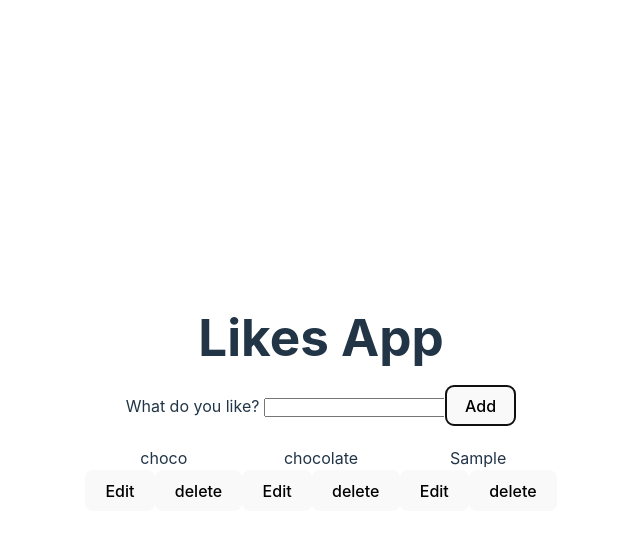
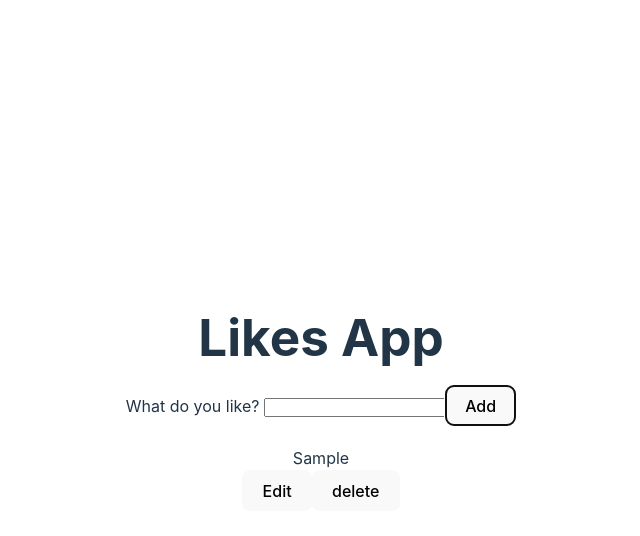
Before and after one commit to sineka-mediwave/react-project, a React (Vite) app in the folder app/: page / in a window 1280 px wide. Both pictures are taken after typing "Sample" into the empty fields and a click on the button "Add". Shown: the top 536 px of the page, without its empty margins (319-959 px from the left). Built offline with nearby package versions, Linux system fonts and the light colour scheme.

Commit message:
handling edit

```diff
--- a/app/src/App.jsx
+++ b/app/src/App.jsx
@@ -3,30 +3,35 @@ import MyList from "./Components/MyList";
 import AddForm from "./Components/AddForm";
 import "./App.css";
 
+function setToLocalStorage(value) {
+  localStorage.setItem("My-favourites", JSON.stringify(value));
+}
+
+function getFromLocalStorage() {
+  return JSON.parse(localStorage.getItem("My-favourites")) || [];
+}
+
 const App = () => {
-  const [value, setValue] = useState([
-    {
-      id: 1,
-      value: "choco",
-    },
-    {
-      id: 2,
-      value: "chocolate",
-    },
-  ]);
+  const [value, setValue] = useState([]);
+
+  useEffect(() => setValue(getFromLocalStorage()), []);
 
   function handleAdd(payload) {
-    console.log(payload);
-    const temp = [...value];
-    temp.push(payload);
-    setValue(temp);
+    const newValue = [...value, payload];
+    setValue(newValue);
+    setToLocalStorage(newValue);
+  }
+
+  function handleFilter(newArray) {
+    setValue(newArray);
+    setToLocalStorage(newArray);
   }
 
   return (
     <>
       <h1>Likes App</h1>
       <AddForm handleAdd={handleAdd} />
-      <MyList listItem={value} />
+      <MyList listItem={value} handleFilter={handleFilter} />
     </>
   );
 };
--- a/app/src/Components/MyList.jsx
+++ b/app/src/Components/MyList.jsx
@@ -1,7 +1,21 @@
+import { useState } from "react";
+
 const MyList = (props) => {
   // console.log(props.value);
-  const { listItem } = props;
+  const { listItem, handleFilter } = props;
+  const [isEdit, setIsEdit] = useState(false);
 
+  function handleDelete(id) {
+    console.log(id);
+    const filteredArray = listItem.filter((item) => item.id !== id);
+    handleFilter(filteredArray);
+  }
+
+  function handleEdit(id) {
+    setIsEdit(true);
+    const index = listItem.findIndex((item) => item.id == id);
+    console.log(index);
+  }
   // const myArray = [
   //   { id: 23, title: "me" },
   //   { id: 24, title: "you" },
@@ -17,16 +31,34 @@ const MyList = (props) => {
   //   </div>
   // );
 
-  console.log(listItem);
-
   return (
     <div className="cardDiv">
+      {/* {isEdit ?( <><input type="text" ></input>
+
+      </>):(save.css.display(none))} */}
+      {/* {(isEdit) => {
+        console.log(isEdit);
+        return (
+          <>
+            <input type="text" />
+            <button>save</button>
+          </>
+        );
+      }} */}
+
       {listItem.map((item) => {
         return (
           <div key={item.id}>
-            <p>{item.value}</p>
-            <button>Edit</button>
-            <button>delete</button>
+            <div>
+              <p>{item.value}</p>
+              <button onClick={() => handleEdit(item.id)} className="edit">
+                Edit
+              </button>
+              {/* <button onClick={() => handleEdit(item.id)} className="save">
+              Save
+            </button> */}
+              <button onClick={() => handleDelete(item.id)}>delete</button>
+            </div>
           </div>
         );
       })}
```
Also changed, not shown: app/src/Components/Card.jsx (added, +13 -0 lines).
